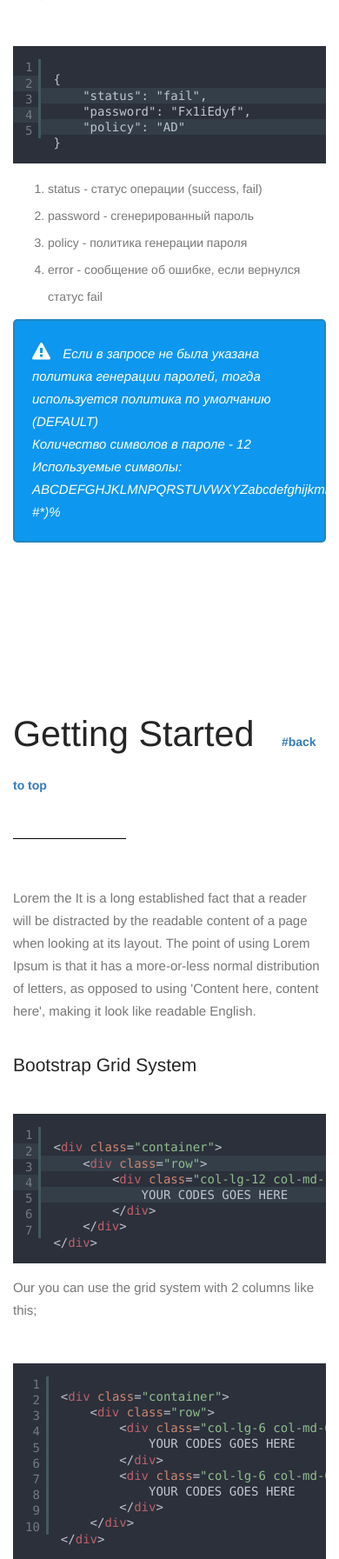
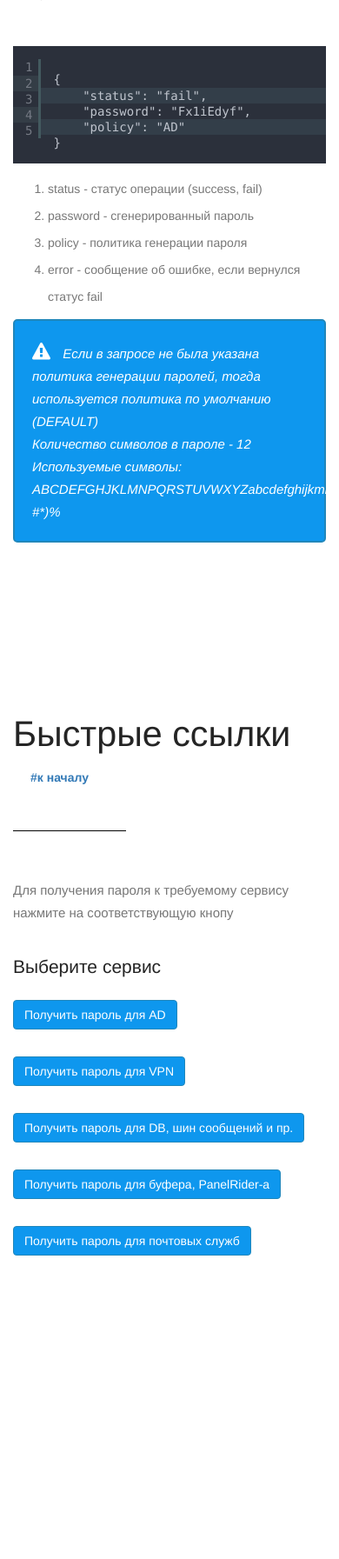
Before and after one commit to webdev4u/onin_passgen, a Python web app: template templates/index.html in a window 390 px wide; the page is wider, and only the part inside the window is pictured. Shown: the part 1761-3554 px from the top of that part at 87% size. Run offline with Jinja, Linux system fonts and the light colour scheme; the template is opened without the code that fills it, so the values that code supplies are empty; some libraries are stand-ins or nearby versions.

Commit message:
Немного украшения в index.html Исправлена запись для sanic-jinja2 в requirements.txt

```diff
--- a/requirements.txt
+++ b/requirements.txt
@@ -1,3 +1,3 @@
 sanic
 random-password-generator
-install sanic-jinja2
+sanic-jinja2
--- a/templates/index.html
+++ b/templates/index.html
@@ -70,7 +70,7 @@
                 <div class="col-md-3">
                     <nav class="docs-sidebar" data-spy="affix" data-offset-top="300" data-offset-bottom="200" role="navigation">
                         <ul class="nav">
-                            <li><a href="#line1">Getting Started</a></li>
+                            <li><a href="#line1">Быстрые ссылки</a></li>
                             <li><a href="#line2">How to Install WordPress</a></li>
                             <li><a href="#line3">How to Install Theme</a></li>
                             <li><a href="#line4">Necessary Plugins</a></li>
@@ -155,7 +155,7 @@
 
                         <div class="row">
                             <div class="col-md-12 left-align">
-                                <h2 class="dark-text">Getting Started <a href="#top">#back to top</a><hr></h2>
+                                <h2 class="dark-text">Быстрые ссылки <a href="#top">#к началу</a><hr></h2>
                             </div>
                             <!-- end col -->
                         </div>
@@ -163,51 +163,15 @@
 
                         <div class="row">
                             <div class="col-md-12">
-                                <p>Lorem the It is a long established fact that a reader will be distracted by the readable content of a page when looking at its layout. The point of using Lorem Ipsum is that it has a more-or-less normal distribution of letters, as opposed to using 'Content here, content here', making it look like readable English.</p>
+                                <p>Для получения пароля к требуемому сервису нажмите на соответствующую кнопу</p>
 
-                                <h4>Bootstrap Grid System</h4>
+                                <h4>Выберите сервис</h4>
 
-                                <pre class="brush: html; highlight: [2,4]">
-                            <div class="container">
-                                <div class="row">
-                                    <div class="col-lg-12 col-md-12 col-sm-12 col-xs-12">
-                                        YOUR CODES GOES HERE
-                                    </div>
-                                </div>
-                            </div></pre>
-
-                                <p>Our you can use the grid system with 2 columns like this;</p>
-
-                                <pre class="brush: html">
-                            <div class="container">
-                                <div class="row">
-                                    <div class="col-lg-6 col-md-6 col-sm-6 col-xs-12">
-                                        YOUR CODES GOES HERE
-                                    </div>
-                                    <div class="col-lg-6 col-md-6 col-sm-6 col-xs-12">
-                                        YOUR CODES GOES HERE
-                                    </div>
-                                </div>
-                            </div>
-                         </pre>
-
-                                <p>Our you can use the grid system with 3 columns like this;</p>
-
-                                <pre class="brush: html">
-                            <div class="container">
-                                <div class="row">
-                                    <div class="col-lg-4 col-md-6 col-sm-6 col-xs-12">
-                                        YOUR CODES GOES HERE
-                                    </div>
-                                    <div class="col-lg-4 col-md-6 col-sm-6 col-xs-12">
-                                        YOUR CODES GOES HERE
-                                    </div>
-                                    <div class="col-lg-4 col-md-6 col-sm-6 col-xs-12">
-                                        YOUR CODES GOES HERE
-                                    </div>
-                                </div>
-                            </div>
-                         </pre>
+                                <a href="{{ api_url }}?policy=ad"  class="btn btn-primary">Получить пароль для AD</a>
+                                <br><br><a href="{{ api_url }}?policy=vpn"  class="btn btn-primary">Получить пароль для VPN</a>
+                                <br><br><a href="{{ api_url }}?policy=db"  class="btn btn-primary">Получить пароль для DB, шин сообщений и пр.</a>
+                                <br><br><a href="{{ api_url }}?policy=pr"  class="btn btn-primary">Получить пароль для буфера, PanelRider-а</a>
+                                <br><br><a href="{{ api_url }}?policy=mail"  class="btn btn-primary">Получить пароль для почтовых служб</a>
                             </div>
                             <!-- end col -->
                         </div>
```
